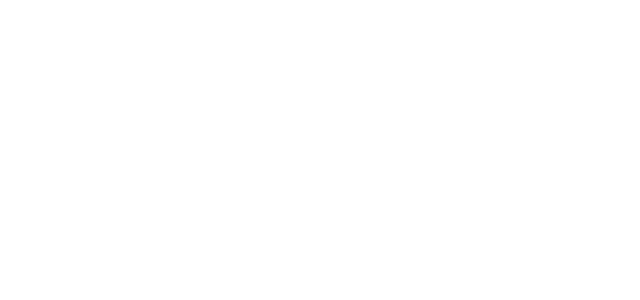
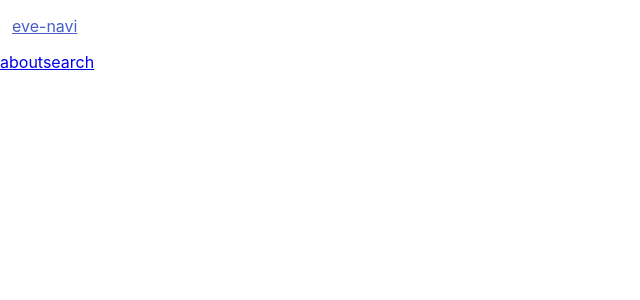
Before and after one commit to proelbtn/nitkc-kisa-navi, a Nuxt app in the folder front/: page / in a window 1280 px wide. Shown: the top 300 px of the page, without its empty margins (0-640 px from the left). Built offline with nearby package versions, Linux system fonts and the light colour scheme.

Commit message:
write sample code of header

```diff
--- a/front/components/Header.vue
+++ b/front/components/Header.vue
@@ -1,4 +1,7 @@
 <template lang="pug">
+  nav.navbar
+    div.navbar-brand
+      a.navbar-item(href='/') eve-navi
 </template>
 
 <script lang="ts">
@@ -7,4 +10,6 @@
 </script>
 
 <style lang="scss">
+@import '../node_modules/bulma/sass/utilities/_all.sass';
+@import '../node_modules/bulma/sass/components/navbar.sass';
 </style>
--- a/front/package.json
+++ b/front/package.json
@@ -14,6 +14,7 @@
   },
   "dependencies": {
     "@nuxtjs/axios": "^5.0.0",
+    "bulma": "^0.7.2",
     "cross-env": "^5.2.0",
     "node-sass": "^4.10.0",
     "nuxt": "^2.0.0",
--- a/front/pages/index.vue
+++ b/front/pages/index.vue
@@ -1,38 +1,11 @@
-<template>
-  <section class="container"/>
+<template lang="pug">
+  section
+    nuxt-link(to="/about") about
+    nuxt-link(to="/search") search
 </template>
 
-<script>
+<script lang="ts">
 </script>
 
-<style>
-.container {
-  min-height: 100vh;
-  display: flex;
-  justify-content: center;
-  align-items: center;
-  text-align: center;
-}
-
-.title {
-  font-family: 'Quicksand', 'Source Sans Pro', -apple-system, BlinkMacSystemFont,
-    'Segoe UI', Roboto, 'Helvetica Neue', Arial, sans-serif;
-  display: block;
-  font-weight: 300;
-  font-size: 100px;
-  color: #35495e;
-  letter-spacing: 1px;
-}
-
-.subtitle {
-  font-weight: 300;
-  font-size: 42px;
-  color: #526488;
-  word-spacing: 5px;
-  padding-bottom: 15px;
-}
-
-.links {
-  padding-top: 15px;
-}
+<style lang="scss">
 </style>
```
Also changed, not shown: 1 other file (tests, documents, lock files or other folders).
